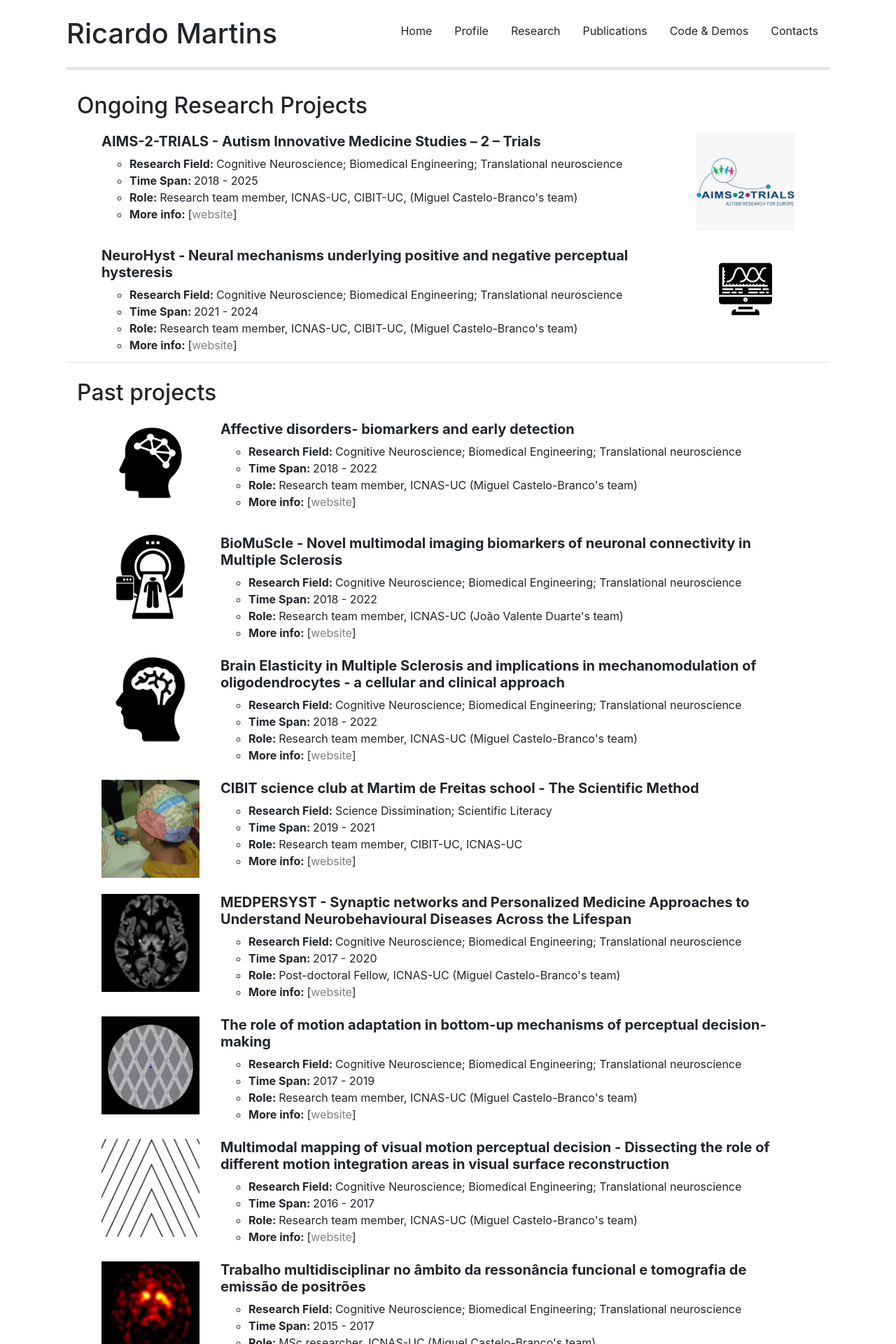
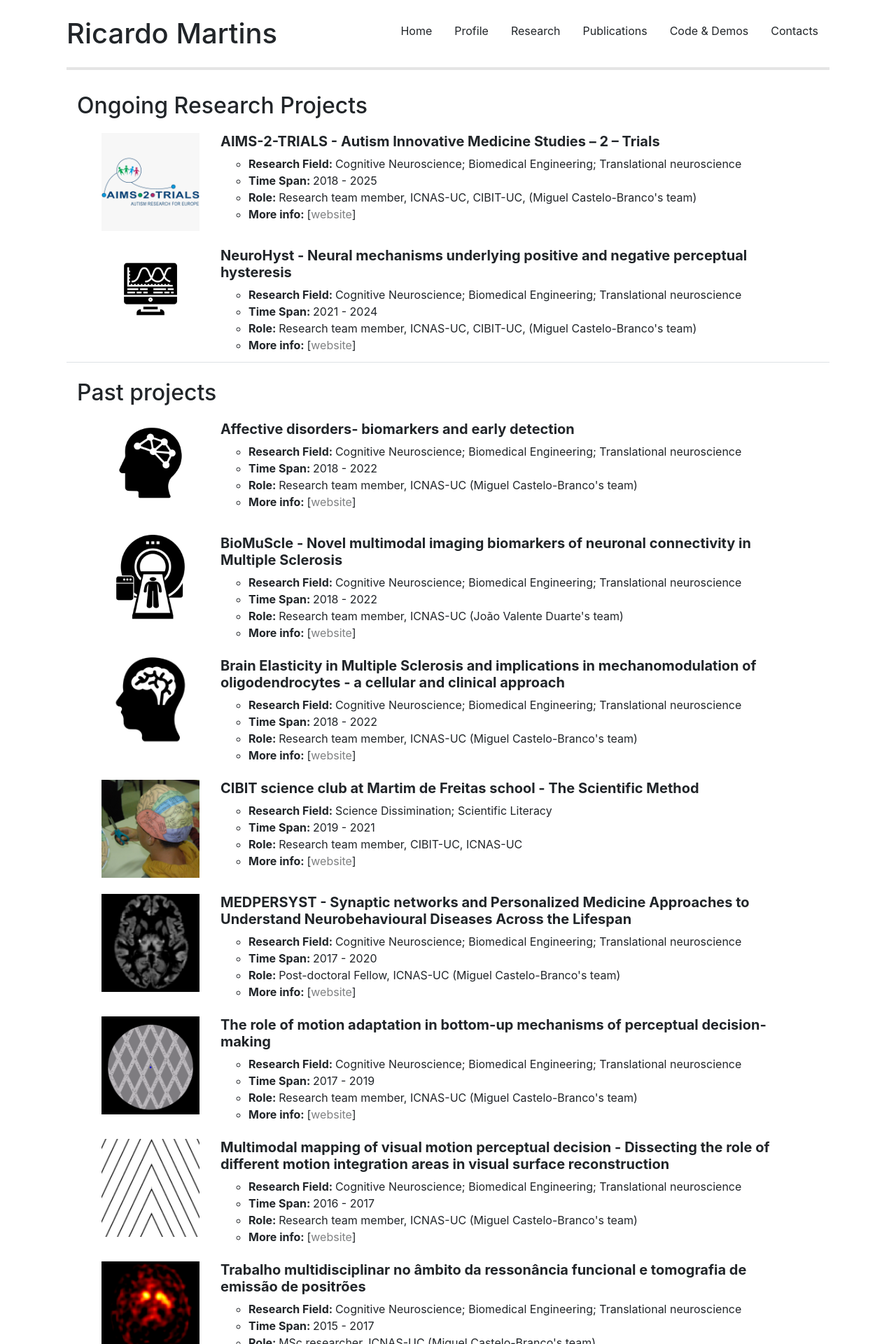
Before and after one commit to ricardomar/ricardomar.github.io, a Jekyll site: the page built from research/index_v2.html, in a window 1280 px wide. Shown: the top 1920 px of the page at 70% size. Built offline with Jekyll 4.4.1, drawn with Linux system fonts in a browser that asks for light colours; nearby versions of some CDN libraries.

Commit message:
Update index_v2.html

```diff
--- a/research/index_v2.html
+++ b/research/index_v2.html
@@ -12,10 +12,10 @@
         <ul class="list-group">
 		  {% for member in site.data.myResearchOngoing %}
           <li class="list-group-item d-flex" style="border: none;">
-            <div class="col-md-2 order-md-2">
+            <div class="col-md-2">
               <img src="{{member.logo}}" alt="logo" class="img-fluid">
             </div>
-            <div class="col-md-10 order-md-1" >
+            <div class="col-md-10">
               <h5><strong>{{member.name}}</strong></h5>
               <ul>
 					<li><strong>Research Field: </strong> {{member.research}}</li>
```
